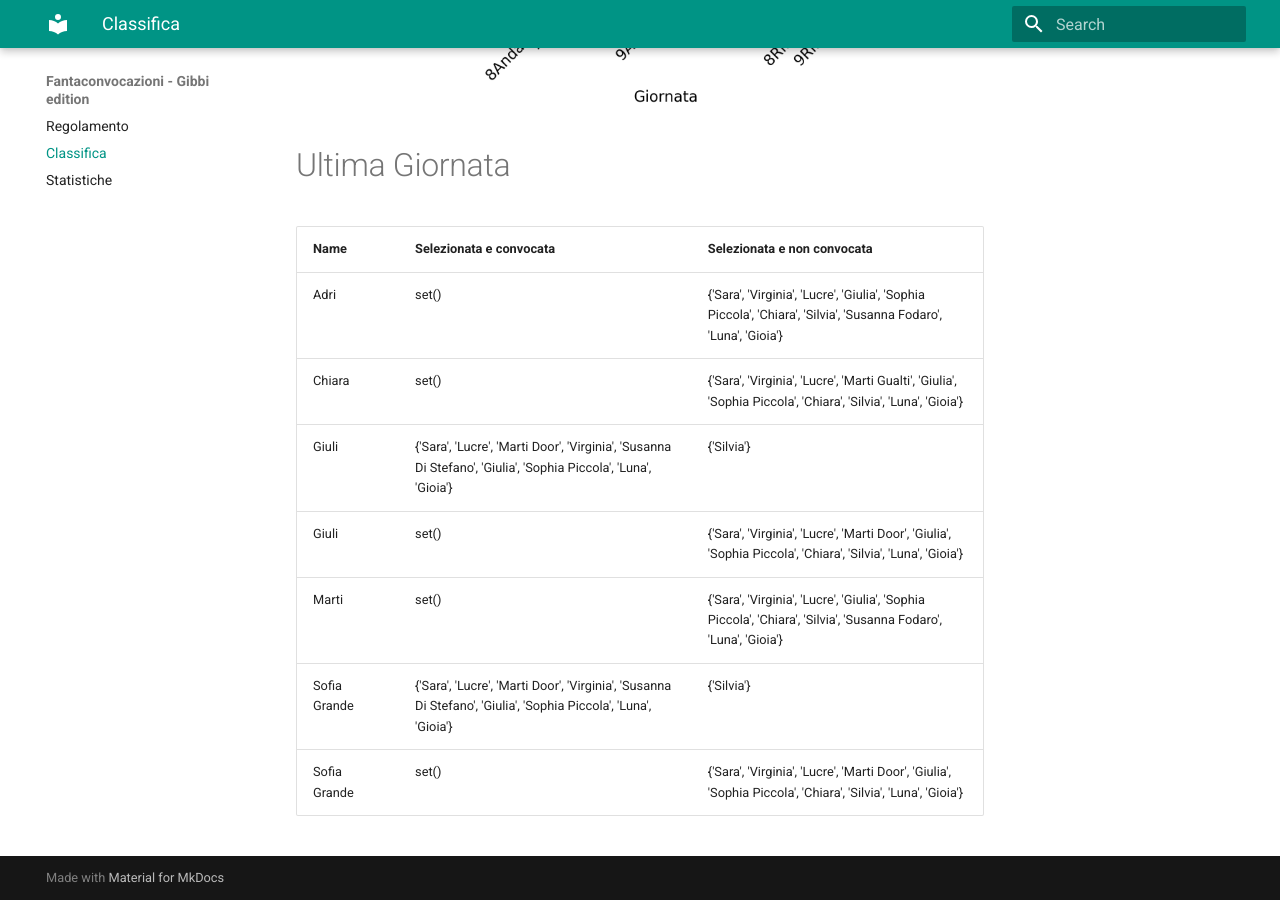
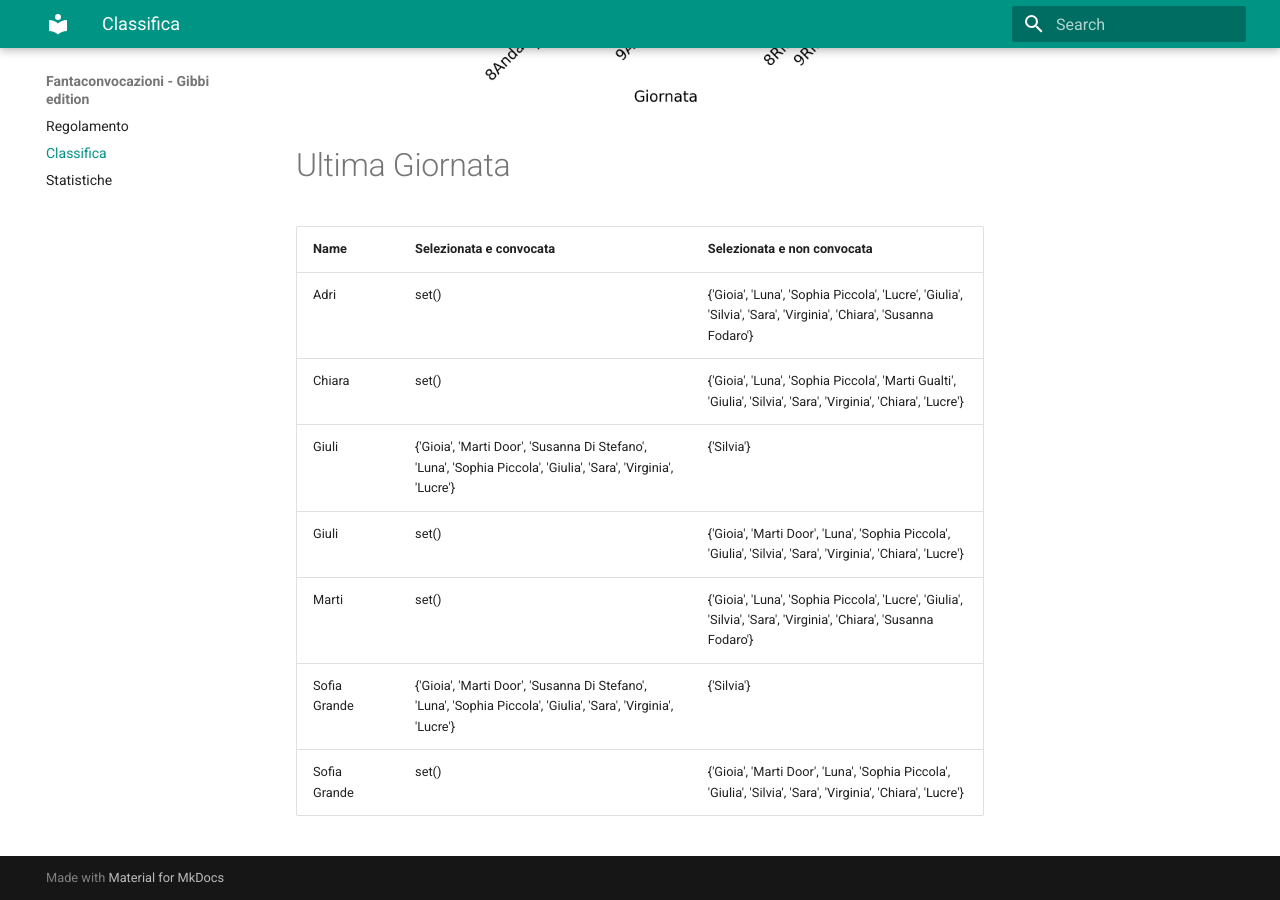
Before and after one commit to martinig94/fantagibbi, an MkDocs documentation site: the page built from docs/Classifica.md, in a window 1280 px wide and 900 px high, scrolled down 1003 px. Built offline with MkDocs 1.6.1 and Material for MkDocs 9.7.7, drawn with Linux system fonts in a browser that asks for light colours.

Commit message:
Auto-update from main.py

```diff
--- a/docs/Classifica.md
+++ b/docs/Classifica.md
@@ -18,11 +18,11 @@
 <!-- START_TABLE CORRECT -->
 | Name         | Selezionata e convocata                                                                                        | Selezionata e non convocata                                                                                      |
 |:-------------|:---------------------------------------------------------------------------------------------------------------|:-----------------------------------------------------------------------------------------------------------------|
-| Adri         | set()                                                                                                          | {'Sara', 'Virginia', 'Lucre', 'Giulia', 'Sophia Piccola', 'Chiara', 'Silvia', 'Susanna Fodaro', 'Luna', 'Gioia'} |
-| Chiara       | set()                                                                                                          | {'Sara', 'Virginia', 'Lucre', 'Marti Gualti', 'Giulia', 'Sophia Piccola', 'Chiara', 'Silvia', 'Luna', 'Gioia'}   |
-| Giuli        | {'Sara', 'Lucre', 'Marti Door', 'Virginia', 'Susanna Di Stefano', 'Giulia', 'Sophia Piccola', 'Luna', 'Gioia'} | {'Silvia'}                                                                                                       |
-| Giuli        | set()                                                                                                          | {'Sara', 'Virginia', 'Lucre', 'Marti Door', 'Giulia', 'Sophia Piccola', 'Chiara', 'Silvia', 'Luna', 'Gioia'}     |
-| Marti        | set()                                                                                                          | {'Sara', 'Virginia', 'Lucre', 'Giulia', 'Sophia Piccola', 'Chiara', 'Silvia', 'Susanna Fodaro', 'Luna', 'Gioia'} |
-| Sofia Grande | {'Sara', 'Lucre', 'Marti Door', 'Virginia', 'Susanna Di Stefano', 'Giulia', 'Sophia Piccola', 'Luna', 'Gioia'} | {'Silvia'}                                                                                                       |
-| Sofia Grande | set()                                                                                                          | {'Sara', 'Virginia', 'Lucre', 'Marti Door', 'Giulia', 'Sophia Piccola', 'Chiara', 'Silvia', 'Luna', 'Gioia'}     |
+| Adri         | set()                                                                                                          | {'Gioia', 'Luna', 'Sophia Piccola', 'Lucre', 'Giulia', 'Silvia', 'Sara', 'Virginia', 'Chiara', 'Susanna Fodaro'} |
+| Chiara       | set()                                                                                                          | {'Gioia', 'Luna', 'Sophia Piccola', 'Marti Gualti', 'Giulia', 'Silvia', 'Sara', 'Virginia', 'Chiara', 'Lucre'}   |
+| Giuli        | {'Gioia', 'Marti Door', 'Susanna Di Stefano', 'Luna', 'Sophia Piccola', 'Giulia', 'Sara', 'Virginia', 'Lucre'} | {'Silvia'}                                                                                                       |
+| Giuli        | set()                                                                                                          | {'Gioia', 'Marti Door', 'Luna', 'Sophia Piccola', 'Giulia', 'Silvia', 'Sara', 'Virginia', 'Chiara', 'Lucre'}     |
+| Marti        | set()                                                                                                          | {'Gioia', 'Luna', 'Sophia Piccola', 'Lucre', 'Giulia', 'Silvia', 'Sara', 'Virginia', 'Chiara', 'Susanna Fodaro'} |
+| Sofia Grande | {'Gioia', 'Marti Door', 'Susanna Di Stefano', 'Luna', 'Sophia Piccola', 'Giulia', 'Sara', 'Virginia', 'Lucre'} | {'Silvia'}                                                                                                       |
+| Sofia Grande | set()                                                                                                          | {'Gioia', 'Marti Door', 'Luna', 'Sophia Piccola', 'Giulia', 'Silvia', 'Sara', 'Virginia', 'Chiara', 'Lucre'}     |
 <!-- END_TABLE CORRECT -->
```
